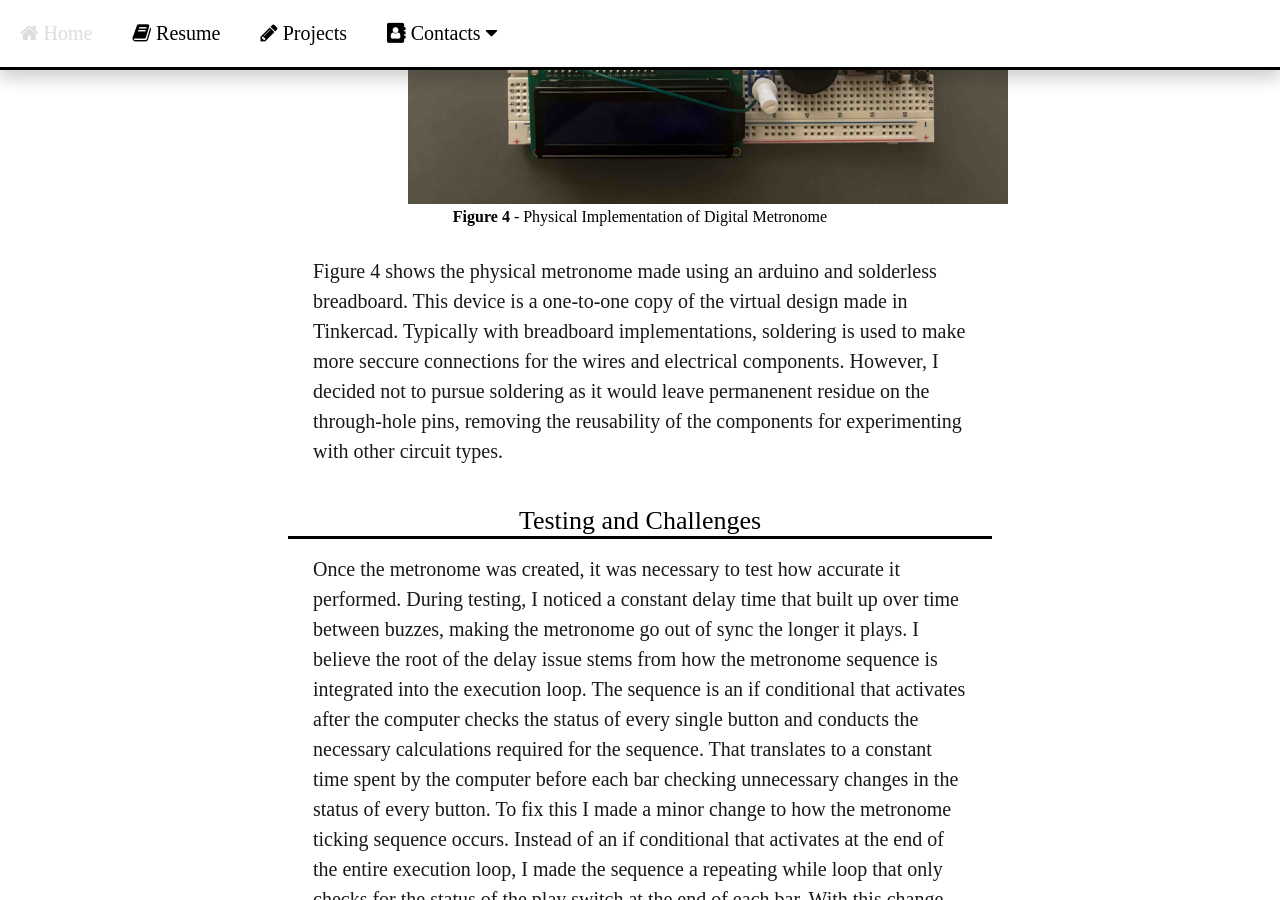
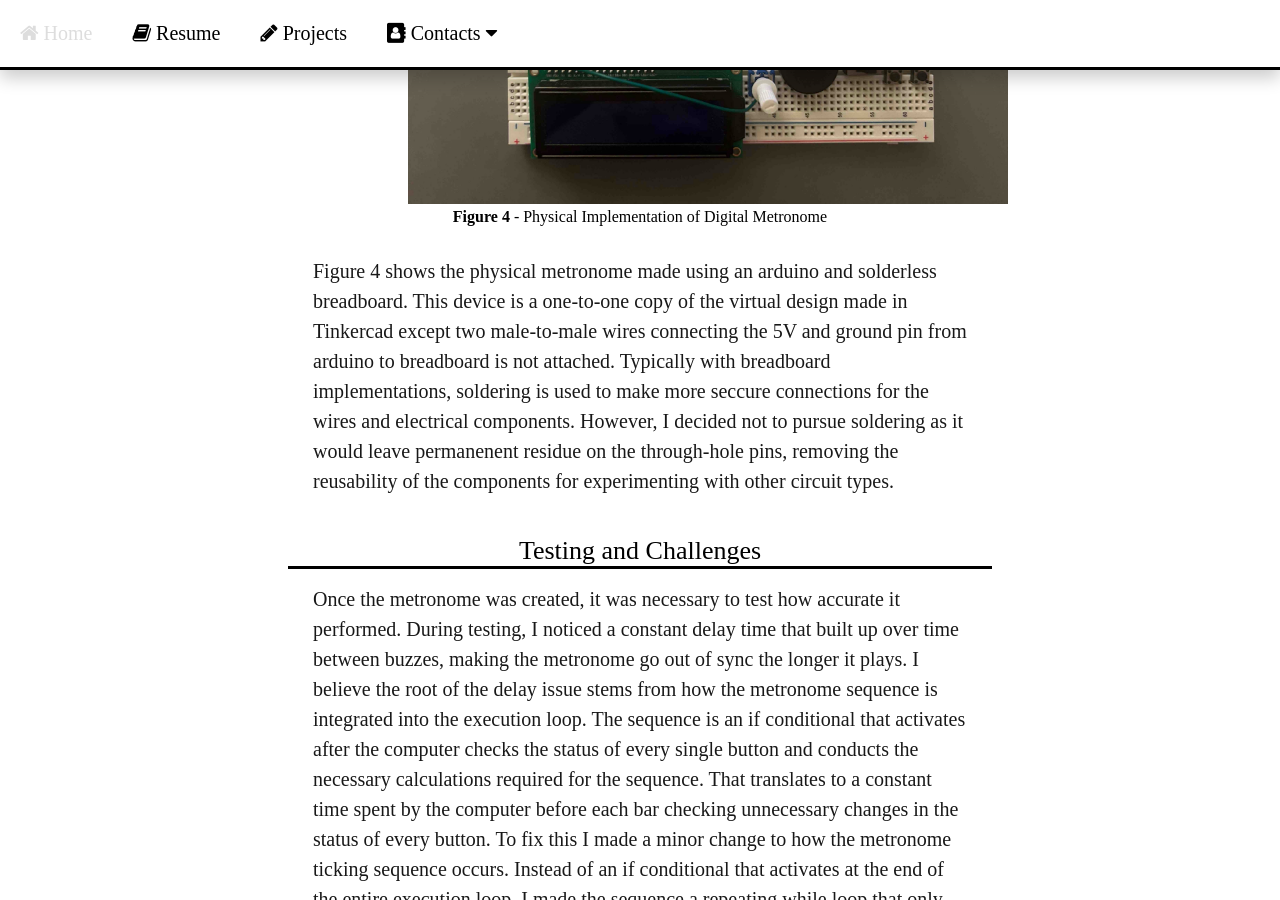
Before and after one commit to JacobHodgins/hodginsjacob, a Jekyll site: the page built from _posts/2023-07-13-digital-metronome.md, in a window 1280 px wide and 900 px high, scrolled down 3755 px. Built offline with Jekyll 4.4.1, drawn with Linux system fonts in a browser that asks for light colours.

Commit message:
Update 2023-07-13-digital-metronome.md

```diff
--- a/_posts/2023-07-13-digital-metronome.md
+++ b/_posts/2023-07-13-digital-metronome.md
@@ -47,7 +47,7 @@
   <div class="post-content">
   <div class="figure-name"><b>Figure 4</b> - Physical Implementation of Digital Metronome</div>
     <p>
-     Figure 4 shows the physical metronome made using an arduino and solderless breadboard. This device is a one-to-one copy of the virtual design made in Tinkercad. Typically with breadboard implementations, soldering is used to make more seccure connections for the wires and electrical components. However, I decided not to pursue soldering as it would leave permanenent residue on the through-hole pins, removing the reusability of the components for experimenting with other circuit types.
+     Figure 4 shows the physical metronome made using an arduino and solderless breadboard. This device is a one-to-one copy of the virtual design made in Tinkercad except two male-to-male wires connecting the 5V and ground pin from arduino to breadboard is not attached. Typically with breadboard implementations, soldering is used to make more seccure connections for the wires and electrical components. However, I decided not to pursue soldering as it would leave permanenent residue on the through-hole pins, removing the reusability of the components for experimenting with other circuit types.
     </p>
   <div class="post-header">Testing and Challenges</div>
   <div class="post-content">
```
